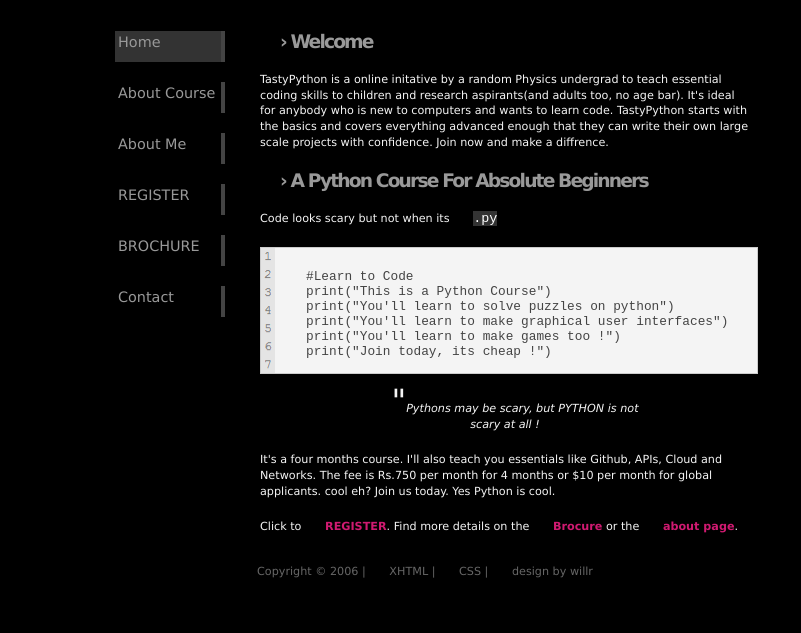
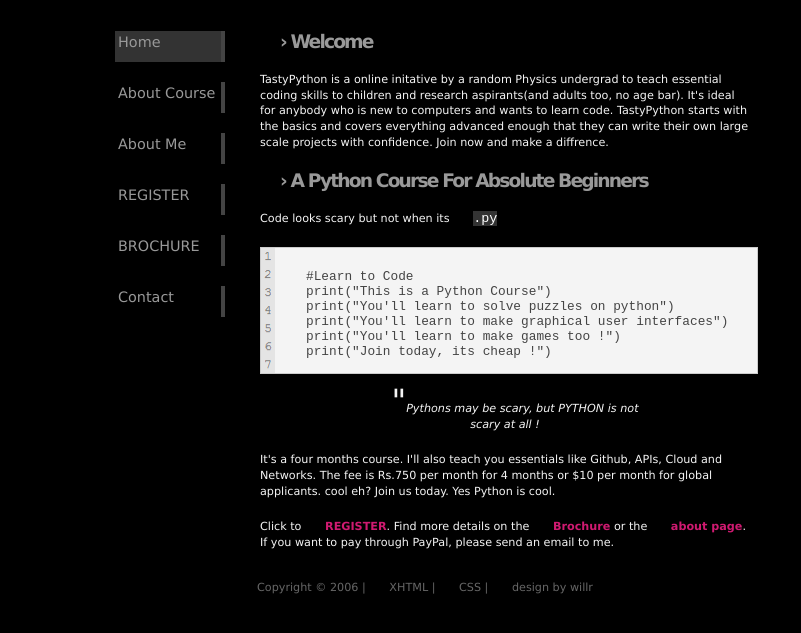
Before and after one commit to tastypython/tastypython.github.io, a plain HTML site: page index.html in a window 1280 px wide. Shown: the part 99-732 px from the top of the page, without its empty margins (0-801 px from the left). Drawn offline with Linux system fonts and the light colour scheme.

Commit message:
Update index.html

```diff
--- a/index.html
+++ b/index.html
@@ -45,7 +45,7 @@ print("Join today, its cheap !")</pre></div>
  <blockquote><p><span class="large">"</span>Pythons may be scary, but PYTHON is not scary at all !</p></blockquote>
 
 <p>It's a four months course. I'll also teach you essentials like Github, APIs, Cloud and Networks. The fee is Rs.750 per month for 4 months or $10 per month for global applicants. cool eh? Join us today. Yes Python is cool.</p>
-<p>Click to <a href="https://forms.gle/qD5ie2KMapFEWsi27">REGISTER</a>. Find more details on the <a href="TastyPython_Brochure.pdf" download>Brocure</a> or the <a href="aboutcourse.html">about page</a>.</p>
+<p>Click to <a href="https://forms.gle/qD5ie2KMapFEWsi27">REGISTER</a>. Find more details on the <a href="TastyPython_Brochure.pdf" download>Brochure</a> or the <a href="aboutcourse.html">about page</a>. If you want to pay through PayPal, please send an email to me.</p>
 
 
  </div>
```
